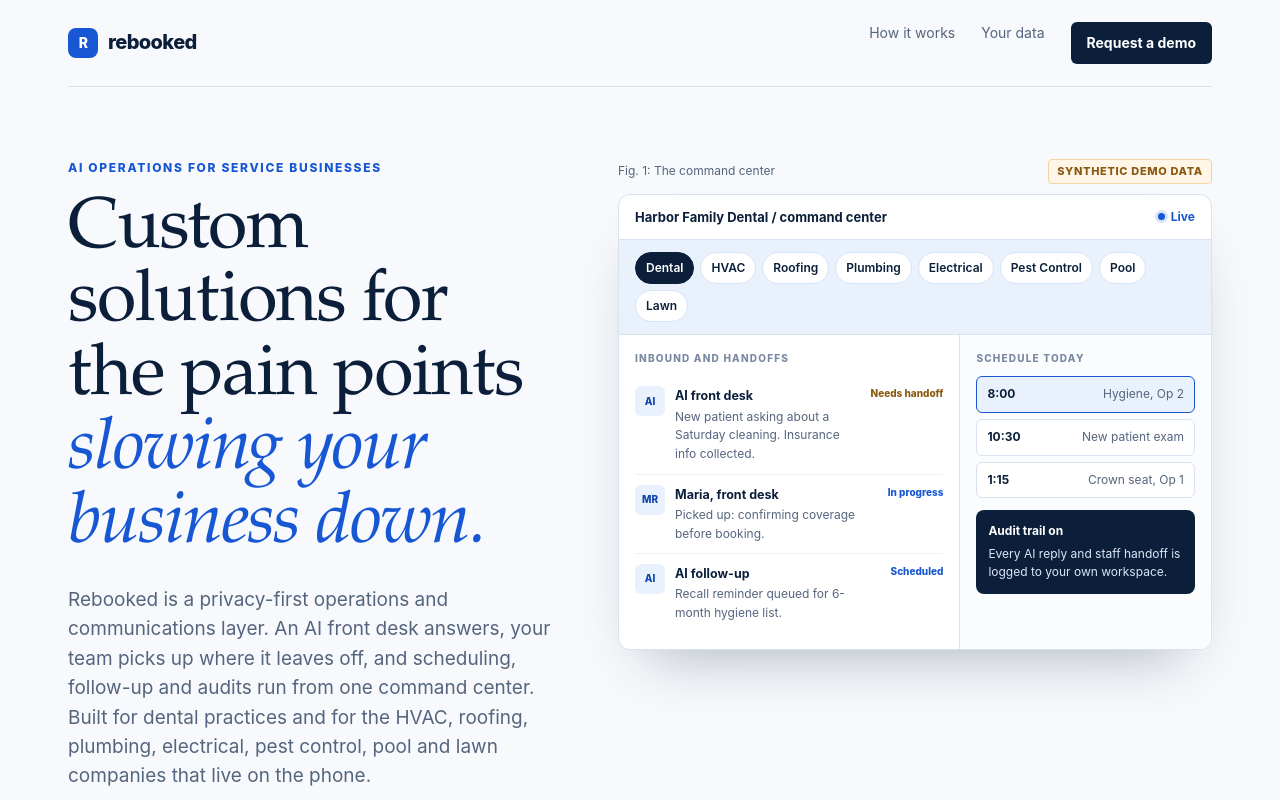
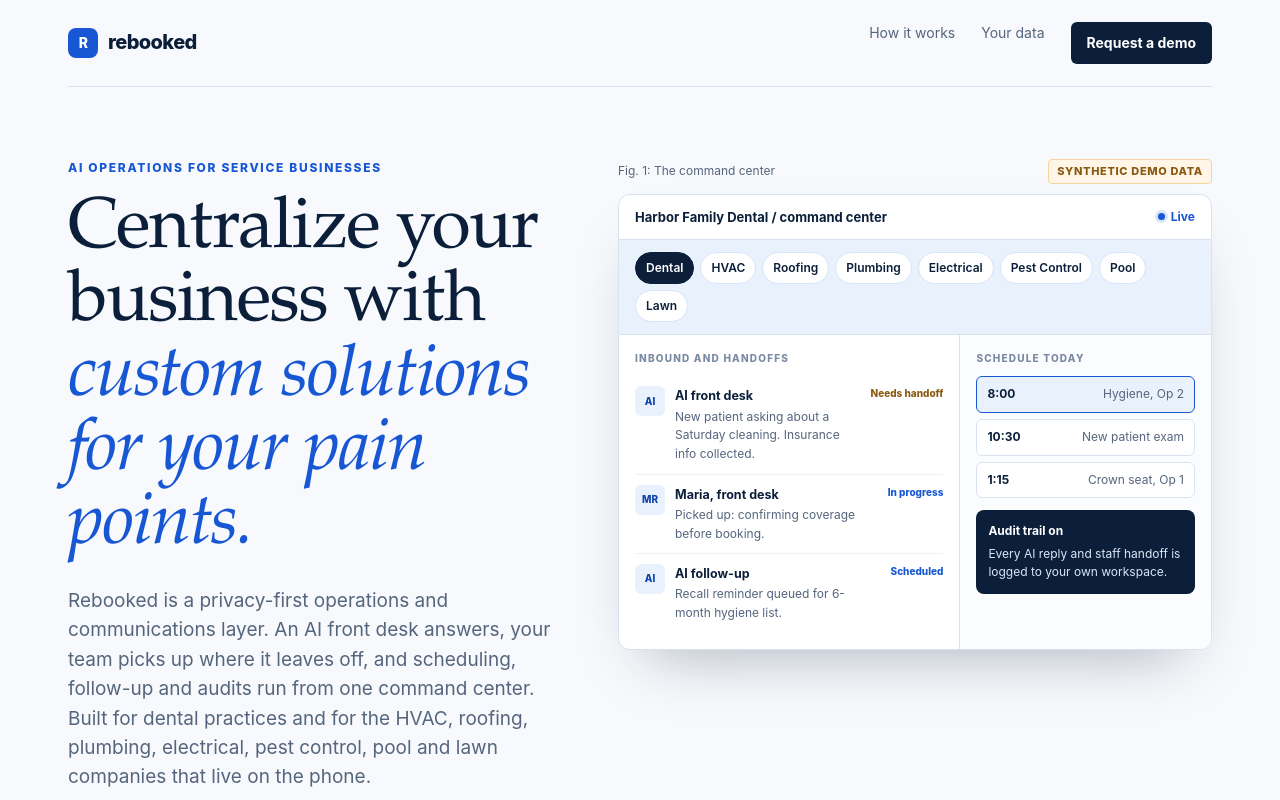
Before and after one commit to Bagelbuddy/rebookedco-site, a plain HTML site: page index.html in a window 1280 px wide. Shown: the top 800 px of the page. Drawn offline with Linux system fonts and the light colour scheme.

Commit message:
Center homepage hero on centralized business solutions

```diff
--- a/index.html
+++ b/index.html
@@ -70,7 +70,7 @@ footer{border-top:1px solid var(--line);padding:26px 0 40px;font-size:13px;color
 <section class="hero">
   <div>
     <div class="eyebrow">AI operations for service businesses</div>
-    <h1>Custom solutions for the pain points <i>slowing your business down.</i></h1>
+    <h1>Centralize your business with <i>custom solutions for your pain points.</i></h1>
     <p class="lede">Rebooked is a privacy-first operations and communications layer. An AI front desk answers, your team picks up where it leaves off, and scheduling, follow-up and audits run from one command center. Built for dental practices and for the HVAC, roofing, plumbing, electrical, pest control, pool and lawn companies that live on the phone.</p>
     <div class="btns"><a class="btn p" href="#demo">Request a demo</a><a class="btn s" href="#how">See how it works</a></div>
     <div class="byline"><div><b>Company-owned data</b>Records stay with the practice or company by design.</div><div><b>Human handoffs</b>AI routes; your people decide.</div></div>
```
